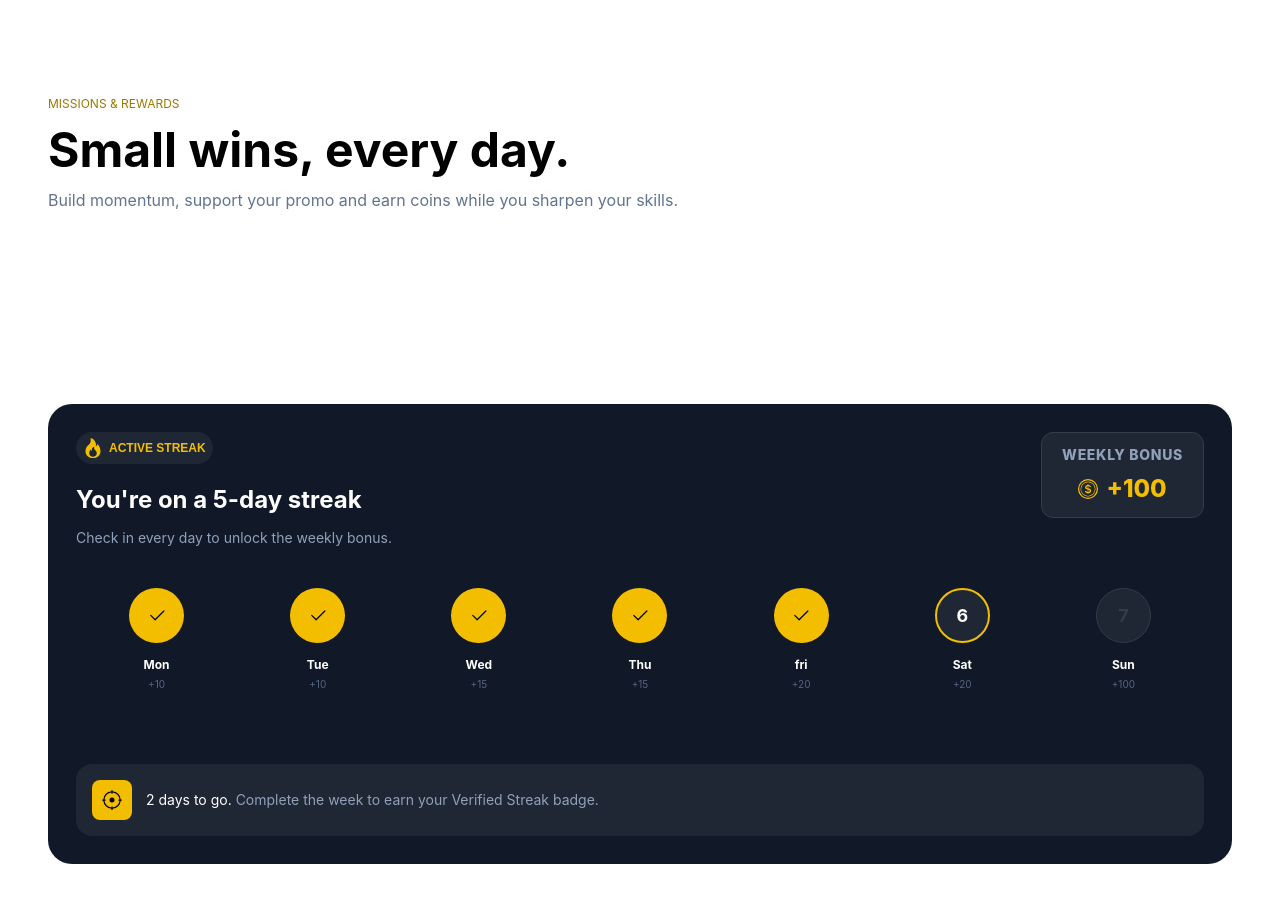
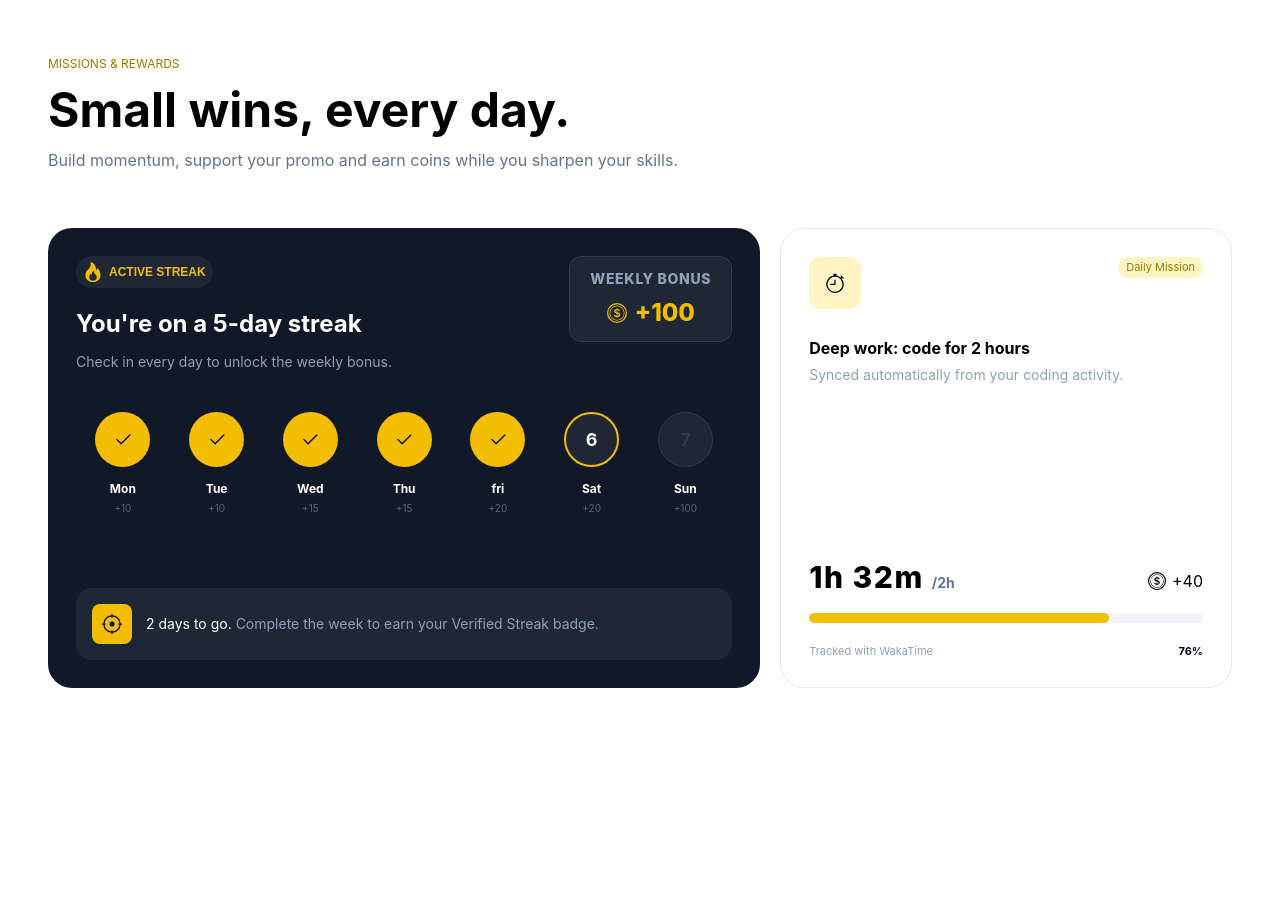
Before and after one commit to SARAH-ACHAHOUI/SARAH-ACHAHOUI, a website: page public/pages/Missions.html in a window 1280 px wide. After the commit the page ends 800 px from the top, so only its background shows below. Drawn offline with Linux system fonts and the light colour scheme.

Commit message:
Add daily mission progress card with time tracking

```diff
--- a/public/pages/Missions.html
+++ b/public/pages/Missions.html
@@ -18,7 +18,7 @@
     <main id="yahya">
 
         <section>
-            <div class="px-[3rem] py-[6rem]">
+            <div class="px-[3rem] py-14">
                 <p class="text-xs text-[#9a7900]">MISSIONS & REWARDS</p>
                 <h1 class="mt-3.5 text-5xl font-bold ">Small wins, every day.</h1>
                 <p class="mt-3.5 text-base text-slate-500">Build momentum, support your promo and earn coins while you
@@ -27,9 +27,9 @@
                 </p>
             </div>
         </section>
-        <section class="px-[3rem] py-[6rem]">
+        <section class="px-[3rem] flex gap-5">
             <!-- articl 1 -->
-            <div class="bg-[#111827] p-7 rounded-3xl">
+            <div class="bg-[#111827] flex-5 p-7 rounded-3xl">
                 <div class="flex items-start gap-6 justify-between">
                     <div class="flex flex-col">
                         <span
@@ -152,6 +152,46 @@
                 </div>
 
             </div>
+            <div class="flex flex-col flex-3 gap-9 rounded-3xl border-1 border-slate-200 bg-white p-7"> <!-- articl 1 -->
+                <div class="flex items-start justify-between">
+                    <span class="flex size-13 rounded-xl bg-[#fff4c2] shrink-0 items-center justify-center text-slate-950">
+                        <svg xmlns="http://www.w3.org/2000/svg" width="16" height="16" fill="currentColor"
+                            class="bi bi-stopwatch size-5 shrink-0" viewBox="0 0 16 16">
+                            <path d="M8.5 5.6a.5.5 0 1 0-1 0v2.9h-3a.5.5 0 0 0 0 1H8a.5.5 0 0 0 .5-.5z" />
+                            <path
+                                d="M6.5 1A.5.5 0 0 1 7 .5h2a.5.5 0 0 1 0 1v.57c1.36.196 2.594.78 3.584 1.64l.012-.013.354-.354-.354-.353a.5.5 0 0 1 .707-.708l1.414 1.415a.5.5 0 1 1-.707.707l-.353-.354-.354.354-.013.012A7 7 0 1 1 7 2.071V1.5a.5.5 0 0 1-.5-.5M8 3a6 6 0 1 0 .001 12A6 6 0 0 0 8 3" />
+                        </svg>
+                    </span>
+                    <p class=" text-[11px] flex justify-center items-center bg-[#fff4c2] px-2 py-0.5 w-fit rounded-full text-[#9a7900]">Daily Mission</p>
+                </div>
+                <div class="leading-1.5">
+                    <h1 class="font-bold">Deep work: code for 2 hours</h1>
+                    <p class="mt-3.5 text-sm text-slate-400">Synced automatically from your coding activity.</p>
+                </div>
+                <div class="mt-auto flex flex-col pt-7">
+                    <div class="flex items-end justify-between">
+                        <h1 class="text-3xl leading-none font-extrabold tracking-wider">1h 32m <span class="text-sm font-bold tracking-normal text-slate-500">/2h</span></h1>
+                        <span class="flex items-center justify-center gap-1.5">
+                            <svg xmlns="http://www.w3.org/2000/svg" width="5" height="5" fill="currentColor"
+                                class="bi bi-coin size-4.5 flex justify-center items-center shrink-0" viewBox="0 0 16 16">
+                                <path
+                                    d="M5.5 9.511c.076.954.83 1.697 2.182 1.785V12h.6v-.709c1.4-.098 2.218-.846 2.218-1.932 0-.987-.626-1.496-1.745-1.76l-.473-.112V5.57c.6.068.982.396 1.074.85h1.052c-.076-.919-.864-1.638-2.126-1.716V4h-.6v.719c-1.195.117-2.01.836-2.01 1.853 0 .9.606 1.472 1.613 1.707l.397.098v2.034c-.615-.093-1.022-.43-1.114-.9zm2.177-2.166c-.59-.137-.91-.416-.91-.836 0-.47.345-.822.915-.925v1.76h-.005zm.692 1.193c.717.166 1.048.435 1.048.91 0 .542-.412.914-1.135.982V8.518z" />
+                                <path d="M8 15A7 7 0 1 1 8 1a7 7 0 0 1 0 14m0 1A8 8 0 1 0 8 0a8 8 0 0 0 0 16" />
+                                <path
+                                    d="M8 13.5a5.5 5.5 0 1 1 0-11 5.5 5.5 0 0 1 0 11m0 .5A6 6 0 1 0 8 2a6 6 0 0 0 0 12" />
+                            </svg>
+                             +40
+                        </span>
+                    </div>
+                    <div class="mt-5 flex h-2.5 rounded-full bg-slate-100">
+                        <div class="w-[76%] bg-alpha h-2.5 rounded-full"></div>
+                    </div>
+                    <div class="mt-5 flex items-center justify-between text-[11px] text-slate-400">
+                        <p>Tracked with WakaTime</p>
+                        <p class="font-bold text-slate-950">76%</p>
+                    </div>
+                </div>
+            </div>
         </section>
     </main>
 
```
